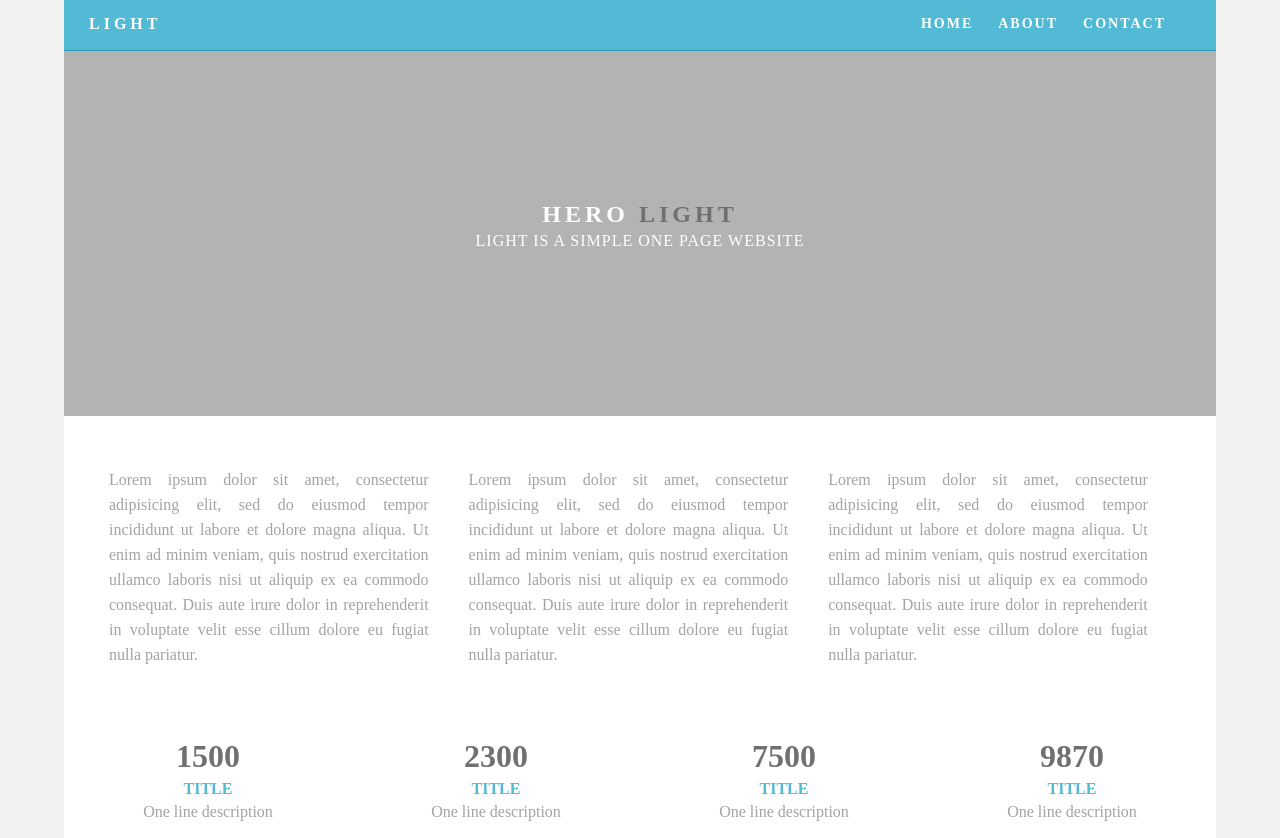
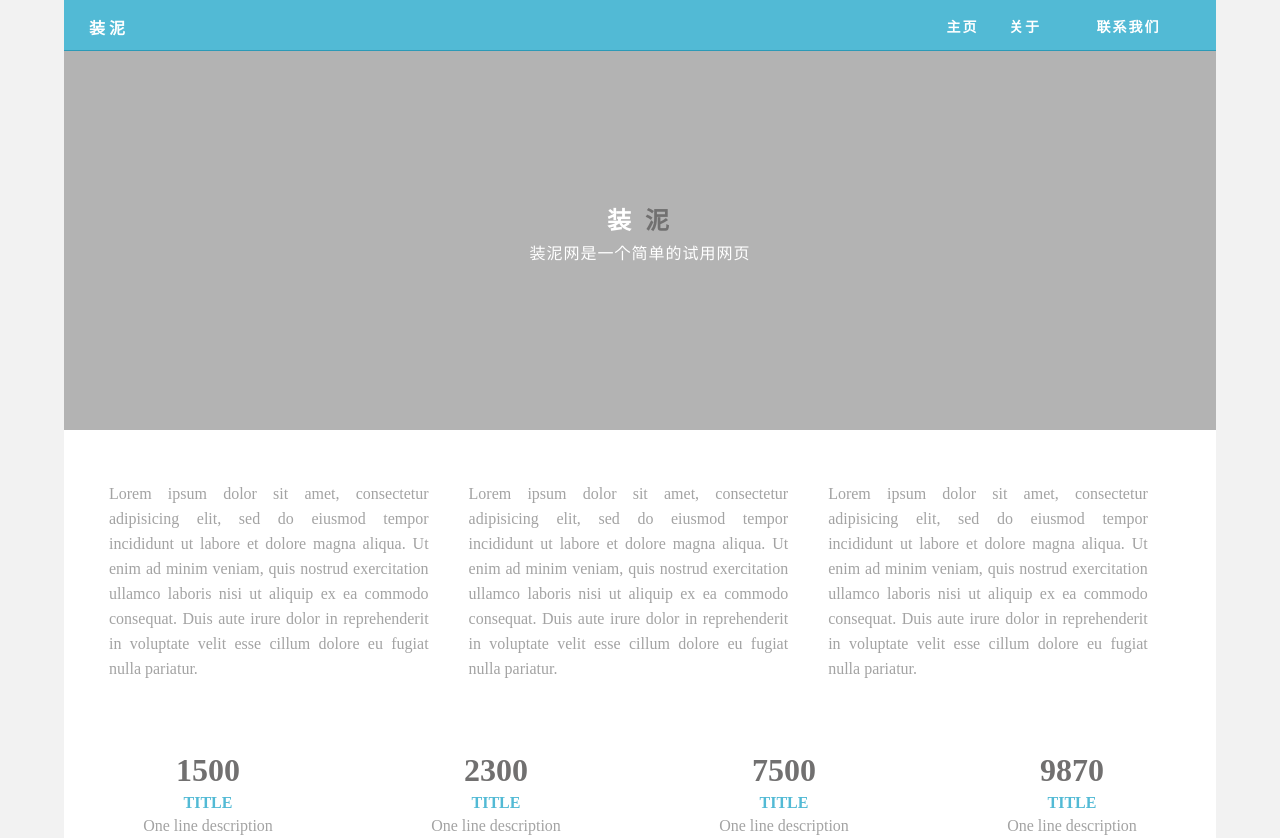
Before and after one commit to RAND1598632/myWebsite, a plain HTML site: page index.html in a window 1280 px wide. Shown: the top 838 px of the page. Drawn offline with Linux system fonts and the light colour scheme.

Commit message:
Update index.html

```diff
--- a/index.html
+++ b/index.html
@@ -21,20 +21,21 @@
 <div class="container">
   <!-- Navigation -->
   <header> <a href="">
-    <h4 class="logo">LIGHT</h4>
+    <h4 class="logo">装泥&nbsp;</h4>
     </a>
     <nav>
       <ul>
-        <li><a href="#hero">HOME</a></li>
-        <li><a href="#about">ABOUT</a></li>
-        <li> <a href="#contact">CONTACT</a></li>
+        <li><a href="#hero">主页&nbsp;</a></li>
+        <li><a href="#about">关于</a></li>
+        <li>&nbsp;</li>
+<li> <a href="#contact">联系我们&nbsp;</a></li>
       </ul>
     </nav>
   </header>
   <!-- Hero Section -->
   <section class="hero" id="hero">
-    <h2 class="hero_header">HERO <span class="light">LIGHT</span></h2>
-    <p class="tagline">Light is a simple one page website</p>
+    <h2 class="hero_header">装 <span class="light">泥</span></h2>
+    <p class="tagline">装泥网是一个简单的试用网页</p>
   </section>
   <!-- About Section -->
   <section class="about" id="about">
```
